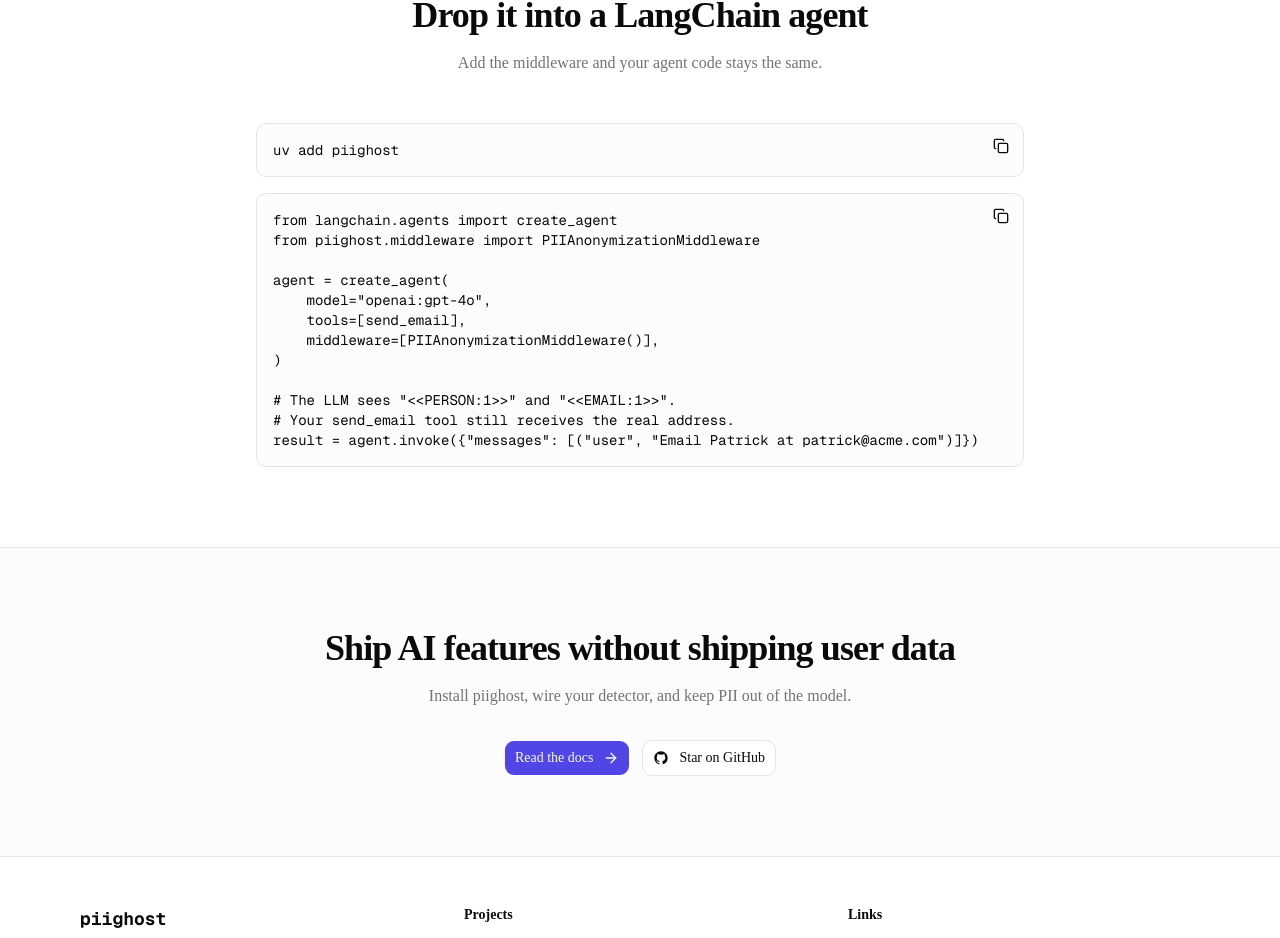
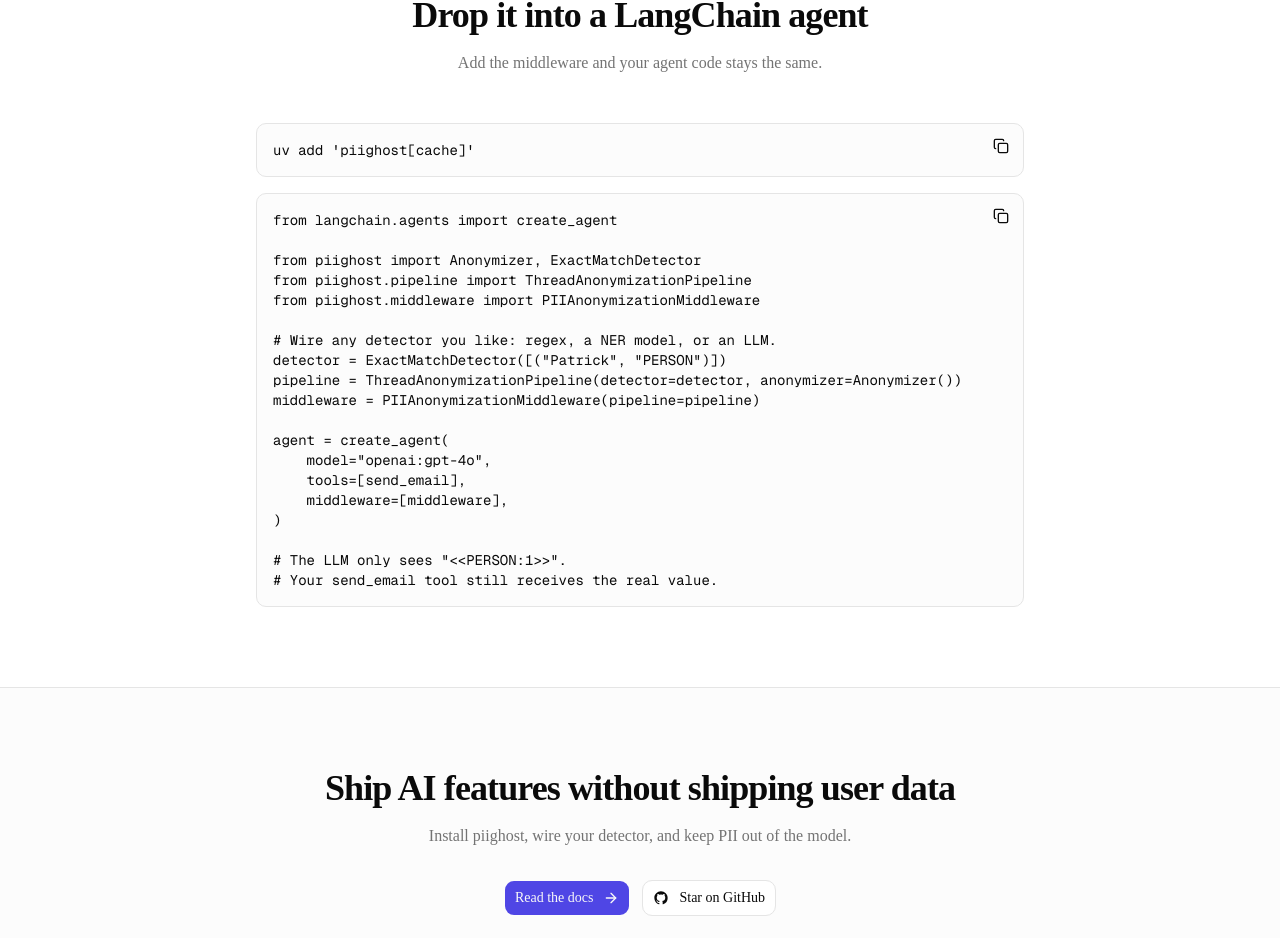
Before and after one commit to Athroniaeth/piighost-studio, a Next.js app: page / in a window 1280 px wide. Shown: the part 2613-3551 px from the top of the page. Built offline with nearby package versions, Linux system fonts and the light colour scheme.

Commit message:
fix: make landing quickstart snippet match the real piighost API

```diff
--- a/src/components/landing/quickstart.tsx
+++ b/src/components/landing/quickstart.tsx
@@ -1,20 +1,27 @@
 import { Section } from "@/components/section";
 import { CodeBlock } from "@/components/code-block";
 
-const install = `uv add piighost`;
+const install = `uv add 'piighost[cache]'`;
 
 const usage = `from langchain.agents import create_agent
+
+from piighost import Anonymizer, ExactMatchDetector
+from piighost.pipeline import ThreadAnonymizationPipeline
 from piighost.middleware import PIIAnonymizationMiddleware
+
+# Wire any detector you like: regex, a NER model, or an LLM.
+detector = ExactMatchDetector([("Patrick", "PERSON")])
+pipeline = ThreadAnonymizationPipeline(detector=detector, anonymizer=Anonymizer())
+middleware = PIIAnonymizationMiddleware(pipeline=pipeline)
 
 agent = create_agent(
     model="openai:gpt-4o",
     tools=[send_email],
-    middleware=[PIIAnonymizationMiddleware()],
+    middleware=[middleware],
 )
 
-# The LLM sees "<<PERSON:1>>" and "<<EMAIL:1>>".
-# Your send_email tool still receives the real address.
-result = agent.invoke({"messages": [("user", "Email Patrick at patrick@acme.com")]})`;
+# The LLM only sees "<<PERSON:1>>".
+# Your send_email tool still receives the real value.`;
 
 export function QuickStart() {
   return (
```
